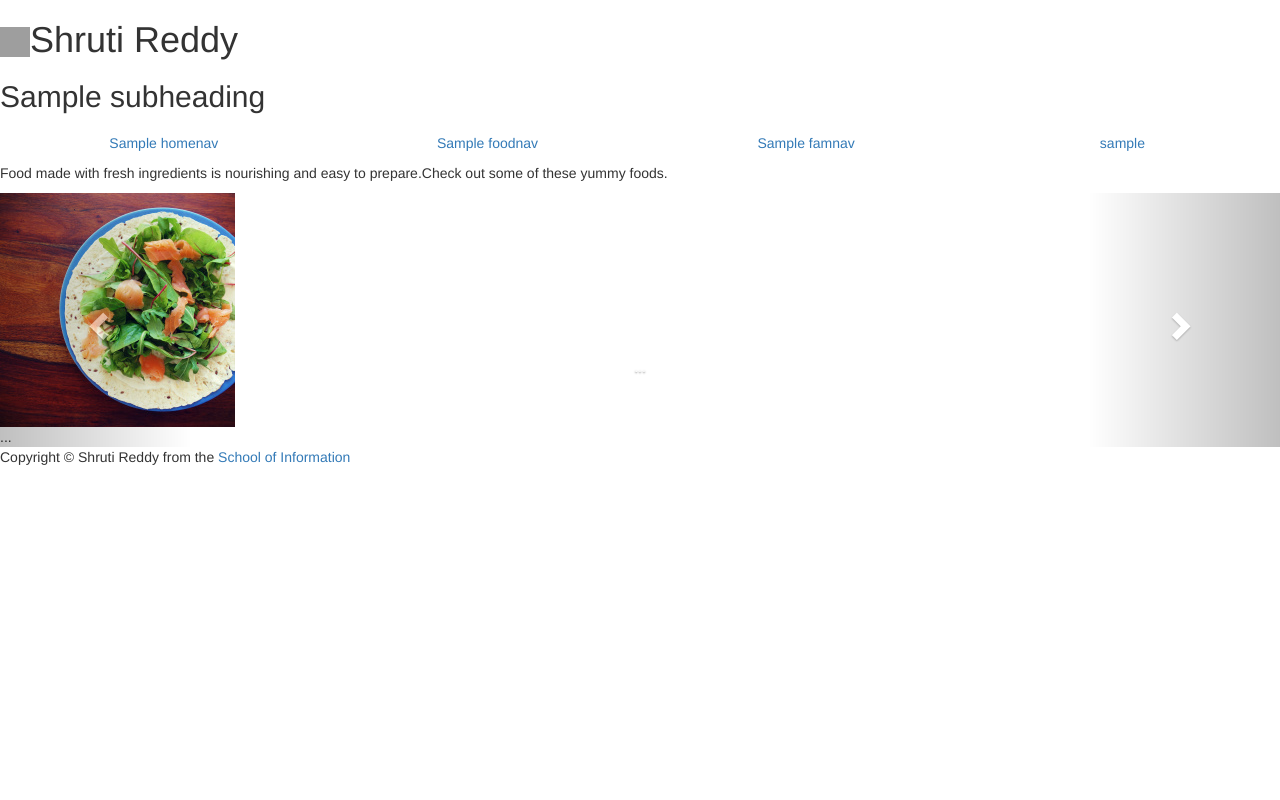
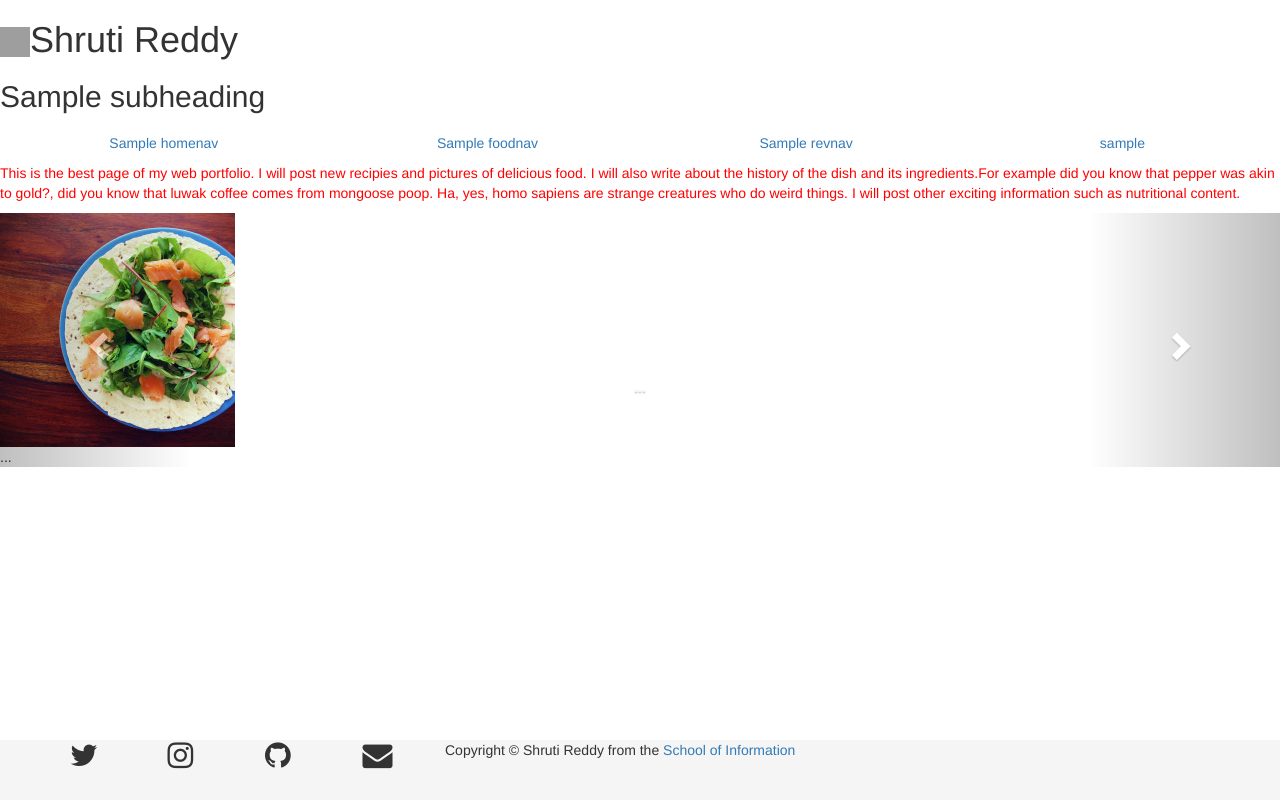
Before and after one commit to shrugr/jinjatemplates2, a Python web app: template jinjatemplates2/templates/food.html in a window 1280 px wide. Run offline with Jinja, Linux system fonts and the light colour scheme; the template is opened without the code that fills it: most values are stand-ins (such as "Sample title", 1, 10 or a date in 2020); some libraries are stand-ins or nearby versions; grey boxes are pictures that could not be loaded.

Commit message:
portfolio iteration 2

```diff
--- a/jinjatemplates2/static/customstyling.css
+++ b/jinjatemplates2/static/customstyling.css
@@ -2,3 +2,49 @@
 	width:30px;
 	height:30px;
 }
+
+
+
+/* Sticky footer styles
+-------------------------------------------------- */
+html {
+  position: relative;
+  min-height: 100%;
+}
+body {
+  /* Margin bottom by footer height */
+  margin-bottom: 60px;
+}
+.footer {
+  position: absolute;
+  bottom: 0;
+  width: 100%;
+  /* Set the fixed height of the footer here */
+  height: 60px;
+  background-color: #f5f5f5;
+}
+/*end-footer-sticky*/
+/*-----------------------size of social media icons-------------------------------*/
+.fa-twitter {
+	font-size: 30px;
+}
+.fa-instagram {
+	font-size: 30px;
+}
+.fa-github{
+	font-size: 30px;
+}
+.fa-envelope{
+	font-size: 30px;
+}
+
+p{
+	color: red
+}
+.plain{
+	color: green
+}
+
+.fancy{
+	color: blue
+}
--- a/jinjatemplates2/templates/base.html
+++ b/jinjatemplates2/templates/base.html
@@ -2,16 +2,17 @@
 <html lang="en">
 <head>
 	<meta charset="UTF-8">
-	<title>Colleen van Lent - {{title}}</title>
+	<title>Shruti Reddy - {{title}}</title>
 	<!-- Latest compiled and minified CSS -->
 <link rel="stylesheet" href="https://maxcdn.bootstrapcdn.com/bootstrap/3.3.6/css/bootstrap.min.css" integrity="sha384-1q8mTJOASx8j1Au+a5WDVnPi2lkFfwwEAa8hDDdjZlpLegxhjVME1fgjWPGmkzs7" crossorigin="anonymous">
 
 <!-- Optional theme -->
 <link rel="stylesheet" href="https://maxcdn.bootstrapcdn.com/bootstrap/3.3.6/css/bootstrap-theme.min.css" integrity="sha384-fLW2N01lMqjakBkx3l/M9EahuwpSfeNvV63J5ezn3uZzapT0u7EYsXMjQV+0En5r" crossorigin="anonymous">
 
+<link rel="stylesheet" href="https://maxcdn.bootstrapcdn.com/font-awesome/4.5.0/css/font-awesome.min.css">
+
 <!-- Latest compiled and minified JavaScript -->
 <link rel="stylesheet" href="static/customstyling.css">
-
 
 </head>
 <body>
@@ -22,7 +23,7 @@
 		    <ul class="nav nav-pills nav-justified">
 			<li><a href = "index.html">{{homenav}}</a></li>
 			<li><a href = "food.html">{{foodnav}}</a></li>
-			<li><a href = "family.html">{{famnav}}</a></li>
+			<li><a href = "reviews.html">{{revnav}}</a></li>
 			<li><a href = "login.html">{{loginnav}}</a></li>
 			</ul>
 		</nav>
@@ -30,9 +31,20 @@
 	{% block content %}
 	I should never see this content.  It should be replaced.
 	{% endblock %}
-	<footer>
-		<p>Copyright &copy; Shruti Reddy from the <a href="https://www.si.umich.edu/">School of Information</a></p>
-	</footer>
+
+	<footer class="footer">
+      <div class="container">
+      <div class="row">
+        <i class="fa fa-twitter col-lg-1 col-xs-12"></i>
+        <i class="fa fa-instagram col-lg-1 col-xs-12"></i>
+		<i class="fa fa-github col-lg-1 col-xs-12"></i>
+		<i class="fa fa-envelope col-lg-1 col-xs-12"></i>
+		<span>Copyright &copy; Shruti Reddy from the <a href="https://www.si.umich.edu/">School of Information</a></span>
+      </div>
+      </div>
+    </footer>
+
+
 	<script src="https://ajax.googleapis.com/ajax/libs/jquery/1.11.3/jquery.min.js"></script>
     <!-- Include all compiled plugins (below), or include individual files as needed -->
     <script src="https://maxcdn.bootstrapcdn.com/bootstrap/3.3.6/js/bootstrap.min.js" integrity="sha384-0mSbJDEHialfmuBBQP6A4Qrprq5OVfW37PRR3j5ELqxss1yVqOtnepnHVP9aJ7xS" crossorigin="anonymous"></script>
--- /dev/null
+++ b/jinjatemplates2/templates/customstyling.css
@@ -0,0 +1,4 @@
+#mainlogo{
+	width:30px;
+	height:30px;
+}
--- a/jinjatemplates2/templates/family.html
+++ /dev/null
@@ -1,5 +0,0 @@
-{%extends "templates/base.html" %}
-{% block content %}
-	<p>
-		This page is the family section of my portfolio.  It is unstyled, but that okay.  <img src = "static/family.jpg" alt = "family in sunset"/></p>
-	{% endblock %}
--- a/jinjatemplates2/templates/food.html
+++ b/jinjatemplates2/templates/food.html
@@ -1,7 +1,7 @@
 {%extends "templates/base.html" %}
 {% block content %}
 	<p>
-		Food made with fresh ingredients is nourishing and easy to prepare.Check out some of these yummy foods. </p>
+		This is the best page of my web portfolio.  I will post new recipies and pictures of delicious food. I will also write about the history of the dish and its ingredients.For example did you know that pepper was akin to gold?, did you know that luwak coffee comes from mongoose poop. Ha, yes, homo sapiens are strange creatures who do weird things. I will post other exciting information such as nutritional content. </p>
 		<div id="carousel-example-generic" class="carousel slide" data-ride="carousel">
   <!-- Indicators -->
   <ol class="carousel-indicators">
```
Also changed, not shown: jinjatemplates2/main.py (+7 -7 lines), jinjatemplates2/templates/index.html (+6 -2 lines), jinjatemplates2/templates/reviews.html (added, +15 -0 lines), jinjatemplates2/static/mainimage.jpg (added), 1 other file.
